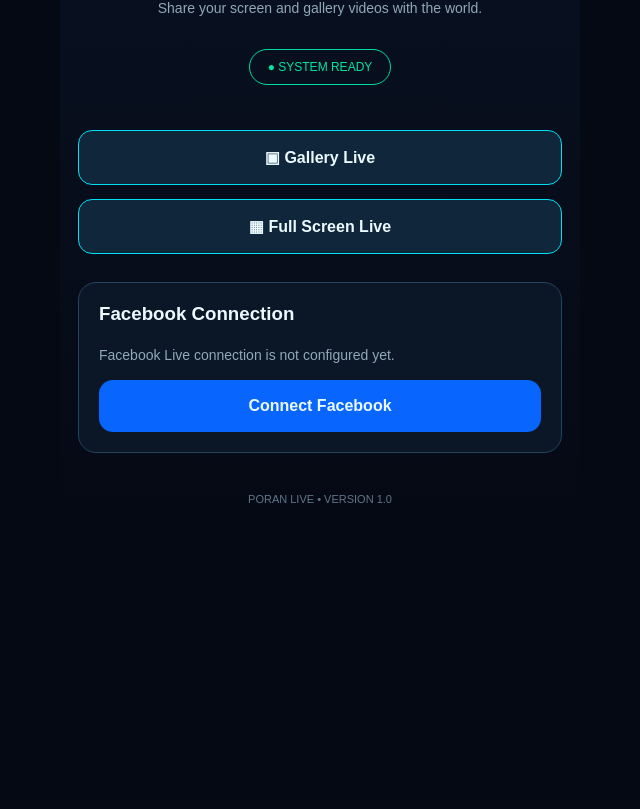
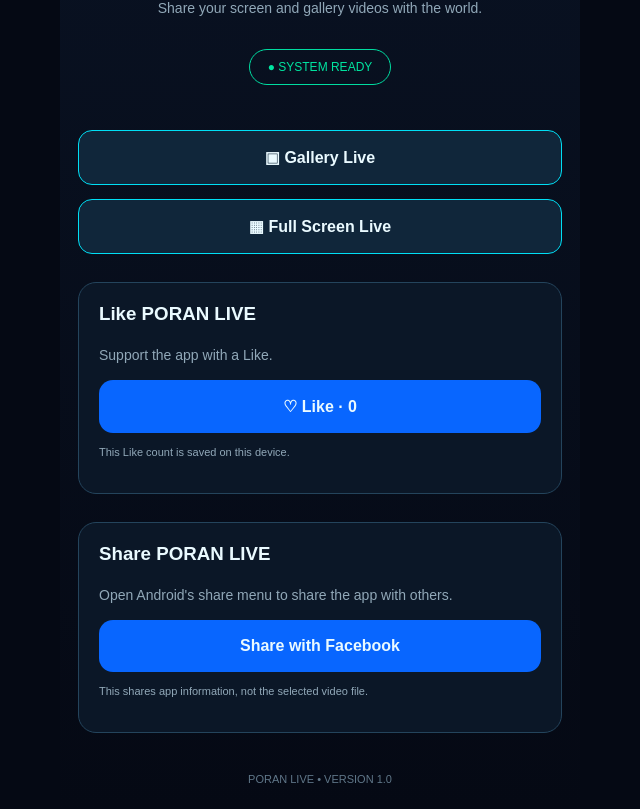
Before and after one commit to dsporan25-hue/PORAN_LIVE, a React (Vite) app: page / in a window 1280 px wide. Shown: the part 370-1179 px from the top of the page, without its empty margins (320-960 px from the left). Before the commit the page ends 899 px from the top, so only its background shows below. Built offline with nearby package versions, Linux system fonts and the light colour scheme.

Commit message:
Add GitHub cloud Android APK build

```diff
--- a/package.json
+++ b/package.json
@@ -17,6 +17,7 @@
     "@capacitor/camera": "^8.2.6",
     "@capacitor/core": "^8.6.0",
     "@capacitor/filesystem": "^8.1.5",
+    "@capacitor/share": "^8.0.3",
     "react": "^19.3.1",
     "react-dom": "^19.3.1"
   },
--- a/src/main.jsx
+++ b/src/main.jsx
@@ -1,11 +1,20 @@
 import React, { useRef, useState } from 'react';
 import { createRoot } from 'react-dom/client';
+import { Share } from '@capacitor/share';
 import './style.css';
 
 function App() {
   const picker = useRef(null);
   const [video, setVideo] = useState('');
   const [message, setMessage] = useState('SYSTEM READY');
+
+  const [liked, setLiked] = useState(
+    () => localStorage.getItem('poran_liked') === 'true'
+  );
+
+  const [likeCount, setLikeCount] = useState(
+    () => Number(localStorage.getItem('poran_like_count') || 0)
+  );
 
   const chooseVideo = () => {
     picker.current?.click();
@@ -25,8 +34,34 @@ function App() {
     setMessage('VIDEO SELECTED — READY');
   };
 
+  const toggleLike = () => {
+    const nextLiked = !liked;
+    const nextCount = Math.max(0, likeCount + (nextLiked ? 1 : -1));
+
+    setLiked(nextLiked);
+    setLikeCount(nextCount);
+
+    localStorage.setItem('poran_liked', String(nextLiked));
+    localStorage.setItem('poran_like_count', String(nextCount));
+
+    setMessage(nextLiked ? 'YOU LIKED PORAN LIVE' : 'LIKE REMOVED');
+  };
+
+  const shareFacebook = async () => {
+    try {
+      await Share.share({
+        title: 'PORAN LIVE',
+        text: 'Check out PORAN LIVE — Your Screen. Your Live. Your World!',
+        dialogTitle: 'Share PORAN LIVE'
+      });
+      setMessage('SHARE MENU OPENED');
+    } catch (error) {
+      setMessage('SHARING CANCELLED OR UNAVAILABLE');
+    }
+  };
+
   const startScreenLive = () => {
-    setMessage('SCREEN LIVE FEATURE IS UNDER DEVELOPMENT');
+    setMessage('SCREEN BROADCAST SETUP IS NEXT');
   };
 
   return (
@@ -72,14 +107,25 @@ function App() {
       )}
 
       <section className="facebook">
-        <h3>Facebook Connection</h3>
-        <p>Facebook Live connection is not configured yet.</p>
-        <button
-          className="connect"
-          onClick={() => setMessage('FACEBOOK STREAMING SETUP REQUIRED')}
-        >
-          Connect Facebook
+        <h3>Like PORAN LIVE</h3>
+        <p>Support the app with a Like.</p>
+        <button className="connect" onClick={toggleLike}>
+          {liked ? '♥ Liked' : '♡ Like'} · {likeCount}
         </button>
+        <p style={{ fontSize: '11px' }}>
+          This Like count is saved on this device.
+        </p>
+      </section>
+
+      <section className="facebook">
+        <h3>Share PORAN LIVE</h3>
+        <p>Open Android's share menu to share the app with others.</p>
+        <button className="connect" onClick={shareFacebook}>
+          Share with Facebook
+        </button>
+        <p style={{ fontSize: '11px' }}>
+          This shares app information, not the selected video file.
+        </p>
       </section>
 
       <footer>PORAN LIVE • VERSION 1.0</footer>
```
Also changed, not shown: 3 other files (tests, documents, lock files or other folders).
